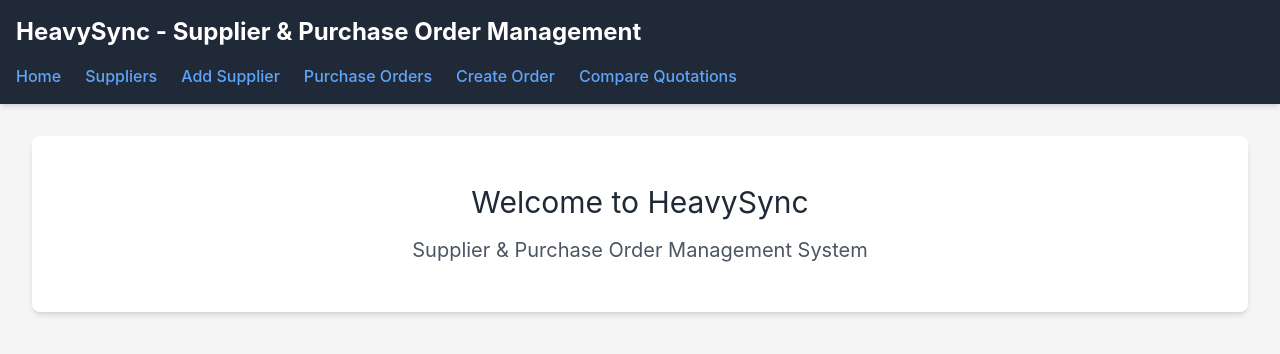
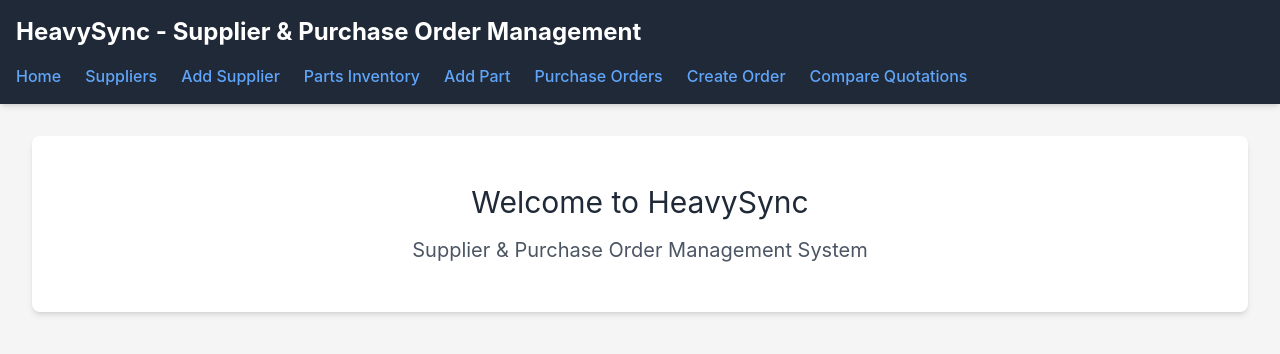
Before and after one commit to Hasintha01/HeavySync, a React (Create React App) app in the folder frontend/: page / in a window 1280 px wide. Shown: the top 354 px of the page. Built offline with nearby package versions, Linux system fonts and the light colour scheme; the HTML template or start-up script is replaced by a standard one.

Commit message:
feat: add parts update (Hope to merge with Inventory)

```diff
--- a/frontend/src/App.js
+++ b/frontend/src/App.js
@@ -9,6 +9,8 @@ import PurchaseOrderForm from './modules/supplier/pages/PurchaseOrderForm';
 import PurchaseOrderList from './modules/supplier/pages/PurchaseOrderList';
 import PurchaseOrderDetail from './modules/supplier/pages/PurchaseOrderDetail';
 import QuotationComparison from './modules/supplier/pages/QuotationComparison';
+import PartForm from './modules/supplier/pages/PartForm';
+import PartList from './modules/supplier/pages/PartList';
 
 function App() {
   return (
@@ -21,6 +23,8 @@ function App() {
               <li><Link to="/">Home</Link></li>
               <li><Link to="/suppliers">Suppliers</Link></li>
               <li><Link to="/suppliers/new">Add Supplier</Link></li>
+              <li><Link to="/parts">Parts Inventory</Link></li>
+              <li><Link to="/parts/new">Add Part</Link></li>
               <li><Link to="/purchase-orders">Purchase Orders</Link></li>
               <li><Link to="/purchase-orders/new">Create Order</Link></li>
               <li><Link to="/quotations">Compare Quotations</Link></li>
@@ -38,6 +42,8 @@ function App() {
             } />
             <Route path="/suppliers" element={<SupplierList />} />
             <Route path="/suppliers/new" element={<SupplierForm />} />
+            <Route path="/parts" element={<PartList />} />
+            <Route path="/parts/new" element={<PartForm />} />
             <Route path="/purchase-orders" element={<PurchaseOrderList />} />
             <Route path="/purchase-orders/new" element={<PurchaseOrderForm />} />
             <Route path="/purchase-orders/:id" element={<PurchaseOrderDetail />} />
```
Also changed, not shown: 1 other file (tests, documents, lock files or other folders).
